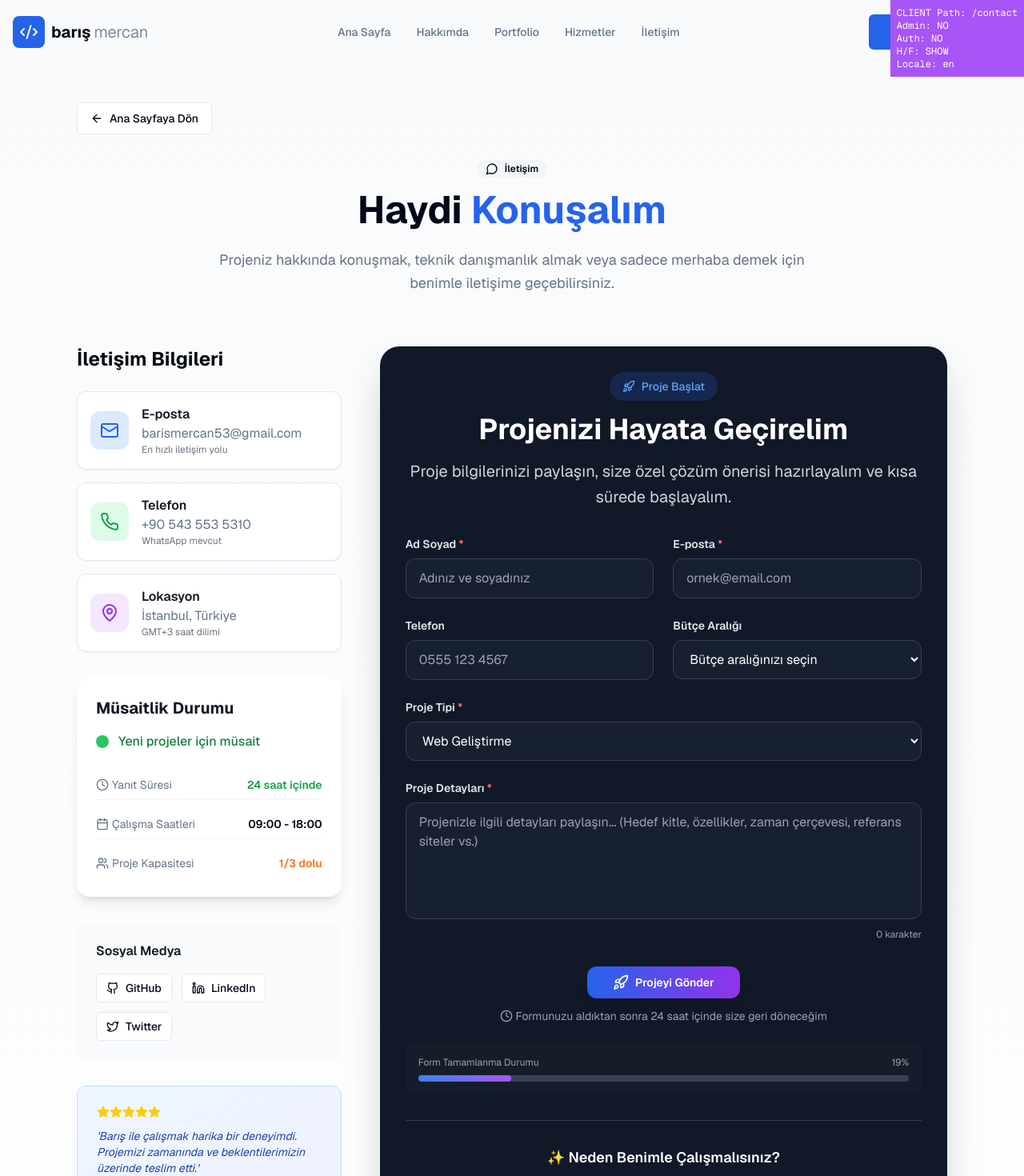
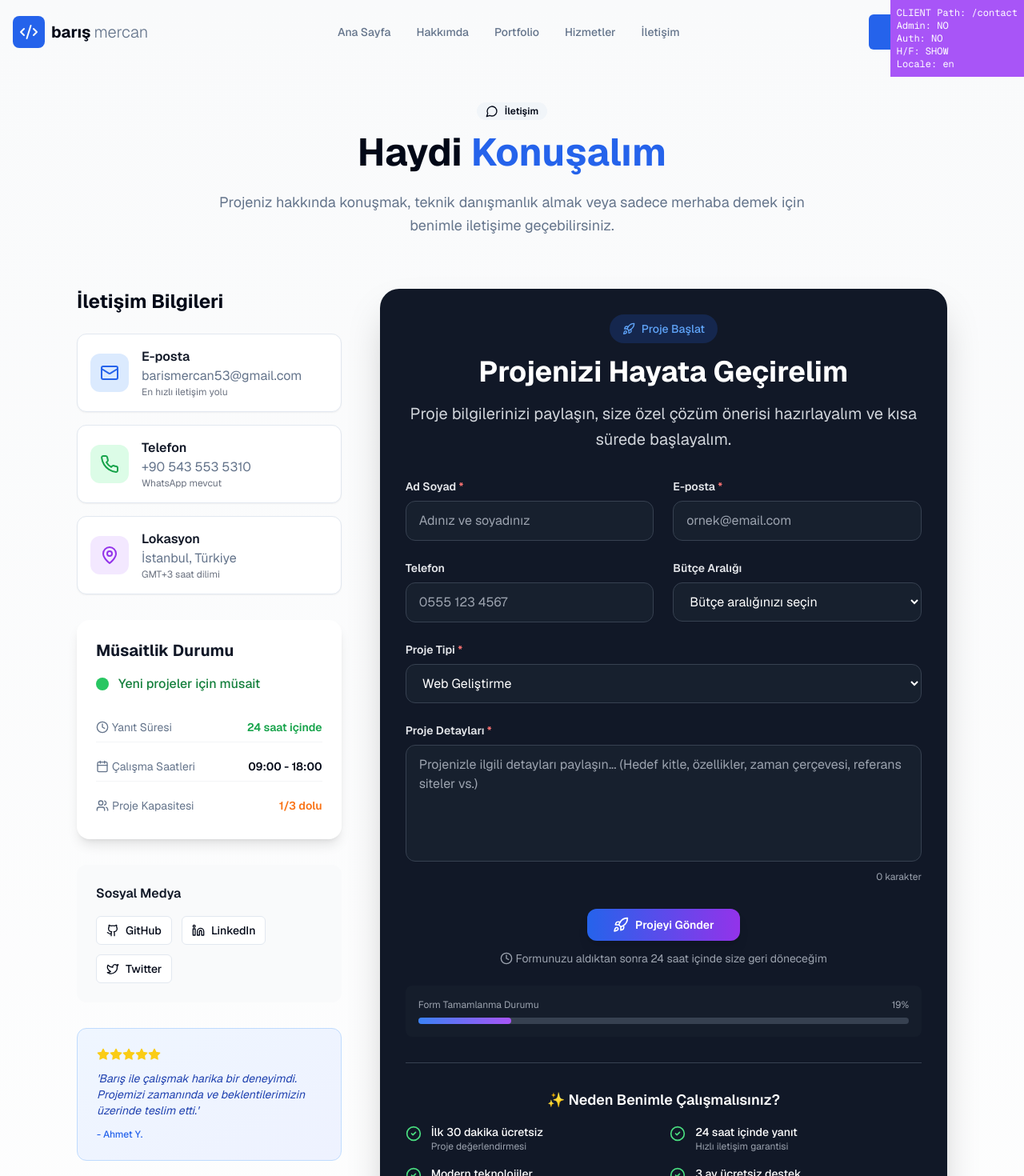
Before and after one commit to barismercann/Portfolio, a Next.js app: page /contact in a window 1280 px wide. Shown: the top 1470 px of the page at 80% size. Built offline with nearby package versions, Linux system fonts and the light colour scheme.

Commit message:
[feat]: optimize intro

```diff
--- a/package.json
+++ b/package.json
@@ -4,7 +4,8 @@
   "private": true,
   "scripts": {
     "dev": "next dev",
-    "build": "next build",
+    "build": "prisma generate && next build",
+    "postinstall": "prisma generate",
     "start": "next start",
     "lint": "eslint",
     "docker:up": "docker-compose -f docker-compose.dev.yml up -d",
--- a/src/app/contact/page.tsx
+++ b/src/app/contact/page.tsx
@@ -4,7 +4,6 @@ import { ProjectStartForm } from '@/components/forms/project-start-form';
 import { Badge, Button } from '@/components/ui';
 import { motion } from 'framer-motion';
 import {
-    ArrowLeft,
     Calendar,
     CheckCircle2,
     Clock,
@@ -20,26 +19,13 @@ import {
     Users,
     Zap
 } from 'lucide-react';
-import Link from 'next/link';
 
 export default function ContactPage() {
     return (
         <div className="min-h-screen bg-gradient-to-b from-gray-50 to-white">
         <div className="container mx-auto px-6 lg:px-24 py-20 pt-32">
 
-            {/* Back Button */}
-            <motion.div
-            initial={{ opacity: 0, x: -20 }}
-            animate={{ opacity: 1, x: 0 }}
-            className="mb-8"
-            >
-            <Button variant="outline" asChild className="group">
-                <Link href="/">
-                <ArrowLeft className="w-4 h-4 mr-2 group-hover:-translate-x-1 transition-transform" />
-                Ana Sayfaya Dön
-                </Link>
-            </Button>
-            </motion.div>
+
 
             {/* Header */}
             <motion.div
@@ -188,7 +174,7 @@ export default function ContactPage() {
                     &apos;Barış ile çalışmak harika bir deneyimdi. Projemizi zamanında ve beklentilerimizin üzerinde teslim etti.&apos;
                 </p>
                 <div className="text-xs text-blue-600 font-medium">
-                    - Ahmet K., Fabrikam Corp CEO
+                    - Ahmet Y.
                 </div>
                 </div>
             </motion.div>
--- a/src/app/page.tsx
+++ b/src/app/page.tsx
@@ -7,7 +7,6 @@ import { ServicesSection } from "@/components/sections/services";
 import { AnimatePresence, motion } from "framer-motion";
 import { useEffect, useState } from "react";
 
-
 function IntroOverlay() {
   const [animationPhase, setAnimationPhase] = useState("initial");
 
@@ -15,7 +14,9 @@ function IntroOverlay() {
     const timer1 = setTimeout(() => setAnimationPhase("nameVisible"), 400);
     const timer2 = setTimeout(() => setAnimationPhase("lineAppear"), 2000);
     const timer3 = setTimeout(() => setAnimationPhase("splitScreen"), 2800);
-    const timer4 = setTimeout(() => setAnimationPhase("exit"), 4000);
+    const timer4 = setTimeout(() => {
+      setAnimationPhase("exit");
+    }, 4000);
 
     return () => {
       clearTimeout(timer1);
@@ -36,7 +37,6 @@ function IntroOverlay() {
         className="fixed inset-0 z-[9999] flex items-center justify-center bg-gradient-to-br from-blue-50 via-white to-purple-50"
         style={{ overflow: "visible" }}
       >
-
         <div className="relative z-50" style={{ overflow: "visible" }}>
           <motion.div
             initial={{ scale: 0, opacity: 0 }}
@@ -51,7 +51,6 @@ function IntroOverlay() {
             className="absolute -inset-20 rounded-full bg-gradient-to-r from-purple-400/30 via-blue-300/30 to-pink-300/30 blur-2xl"
             style={{ zIndex: -1 }}
           />
-
           <motion.div
             initial={{ y: 40, opacity: 0, scale: 0.9 }}
             animate={{
@@ -78,8 +77,6 @@ function IntroOverlay() {
             >
               Barış Mercan
             </div>
-
-            {/* Parçacık Efektleri */}
             <div className="absolute -inset-12 pointer-events-none" style={{ zIndex: -1 }}>
               {Array.from({ length: 4 }).map((_, i) => (
                 <motion.div
@@ -106,8 +103,6 @@ function IntroOverlay() {
             </div>
           </motion.div>
         </div>
-
-        {/* Çizgi Animasyonu */}
         <motion.div
           initial={{ scaleY: 0 }}
           animate={{
@@ -119,8 +114,6 @@ function IntroOverlay() {
           }}
           className="absolute inset-y-0 left-1/2 transform -translate-x-0.5 w-0.5 bg-gradient-to-b from-purple-500 to-blue-500 origin-top z-30"
         />
-
-        {/* Sol Panel */}
         <motion.div
           initial={{ x: 0 }}
           animate={{
@@ -132,8 +125,6 @@ function IntroOverlay() {
           }}
           className="absolute inset-y-0 left-0 w-1/2 bg-gradient-to-r from-white to-gray-50 z-10"
         />
-
-        {/* Sağ Panel */}
         <motion.div
           initial={{ x: 0 }}
           animate={{
@@ -145,8 +136,6 @@ function IntroOverlay() {
           }}
           className="absolute inset-y-0 right-0 w-1/2 bg-gradient-to-l from-white to-gray-50 z-10"
         />
-
-        {/* Enerji Dalgası */}
         <motion.div
           initial={{ scaleX: 0, opacity: 0 }}
           animate={{
@@ -165,17 +154,24 @@ function IntroOverlay() {
 }
 
 export default function HomePage() {
-  const [showIntro, setShowIntro] = useState(true);
+  const [showIntro, setShowIntro] = useState(false);
   const [pageReady, setPageReady] = useState(false);
 
   useEffect(() => {
-    const readyTimer = setTimeout(() => setPageReady(true), 50);
+    const hasSeenIntro = sessionStorage.getItem('introSeen');
 
-    // Ana animasyon süresi
-    const introTimer = setTimeout(() => setShowIntro(false), 4500);
+    if (!hasSeenIntro) {
+      setShowIntro(true);
+      sessionStorage.setItem('introSeen', 'true');
+    }
+
+    const introTimer = setTimeout(() => {
+      setShowIntro(false);
+    }, 4500);
+
+    setPageReady(true);
 
     return () => {
-      clearTimeout(readyTimer);
       clearTimeout(introTimer);
     };
   }, []);
--- a/src/lib/database.ts
+++ b/src/lib/database.ts
@@ -1,4 +1,10 @@
-import { BudgetRange, MessagePriority, MessageStatus, Prisma, PrismaClient, ProjectType } from '@prisma/client';
+import type {
+  BudgetRange,
+  MessagePriority,
+  MessageStatus,
+  ProjectType
+} from '@prisma/client';
+import { Prisma, PrismaClient } from '@prisma/client';
 
 // Global Prisma instance to prevent connection issues
 const globalForPrisma = globalThis as unknown as {
@@ -212,15 +218,15 @@ export async function authenticateUser(email: string, password: string) {
         email: true,
         name: true,
         role: true,
-        hashedPassword: true,
+        password: true, // Using password field directly
       },
     });
 
-    if (!user || !user.hashedPassword) {
+    if (!user || !user.password) {
       return null;
     }
 
-    const isValidPassword = await verifyPassword(password, user.hashedPassword);
+    const isValidPassword = await verifyPassword(password, user.password);
     if (!isValidPassword) {
       return null;
     }
```
Also changed, not shown: vercel.json (added), 1 other file (tests, documents, lock files or other folders).
